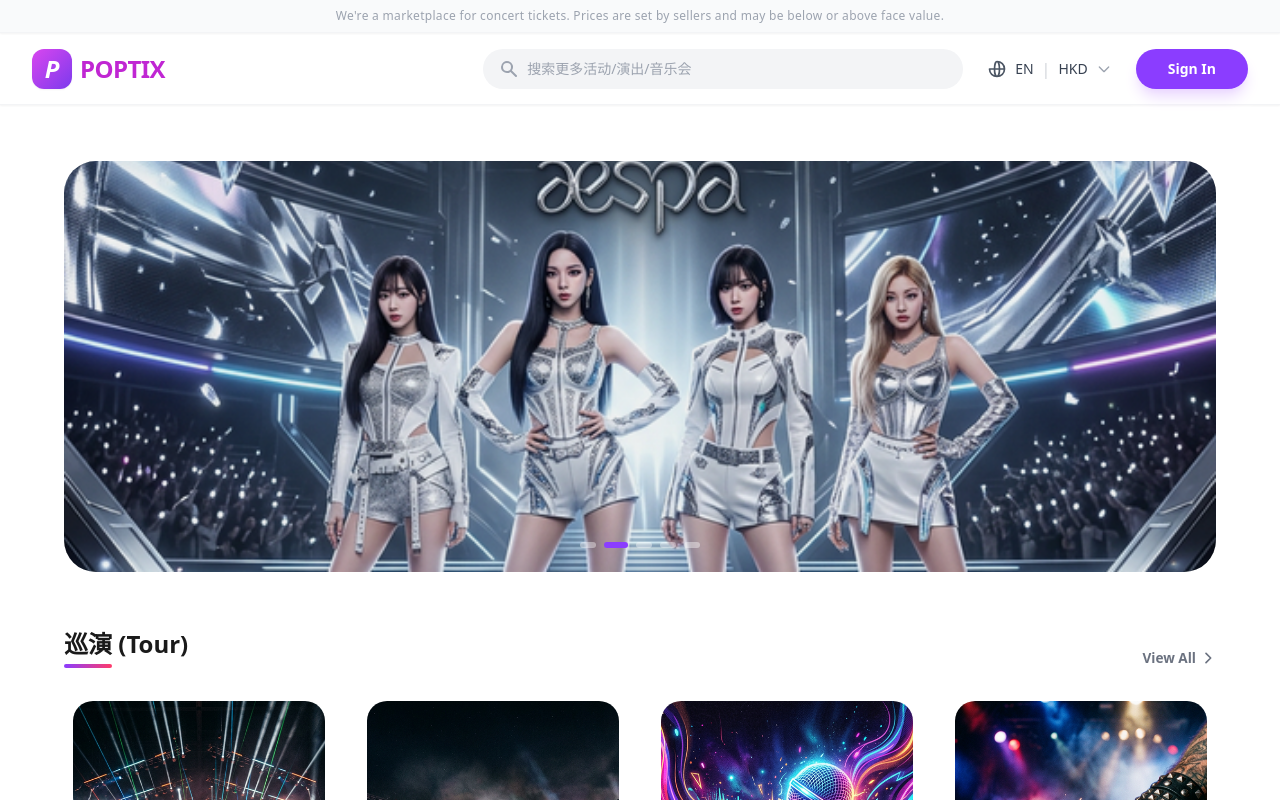
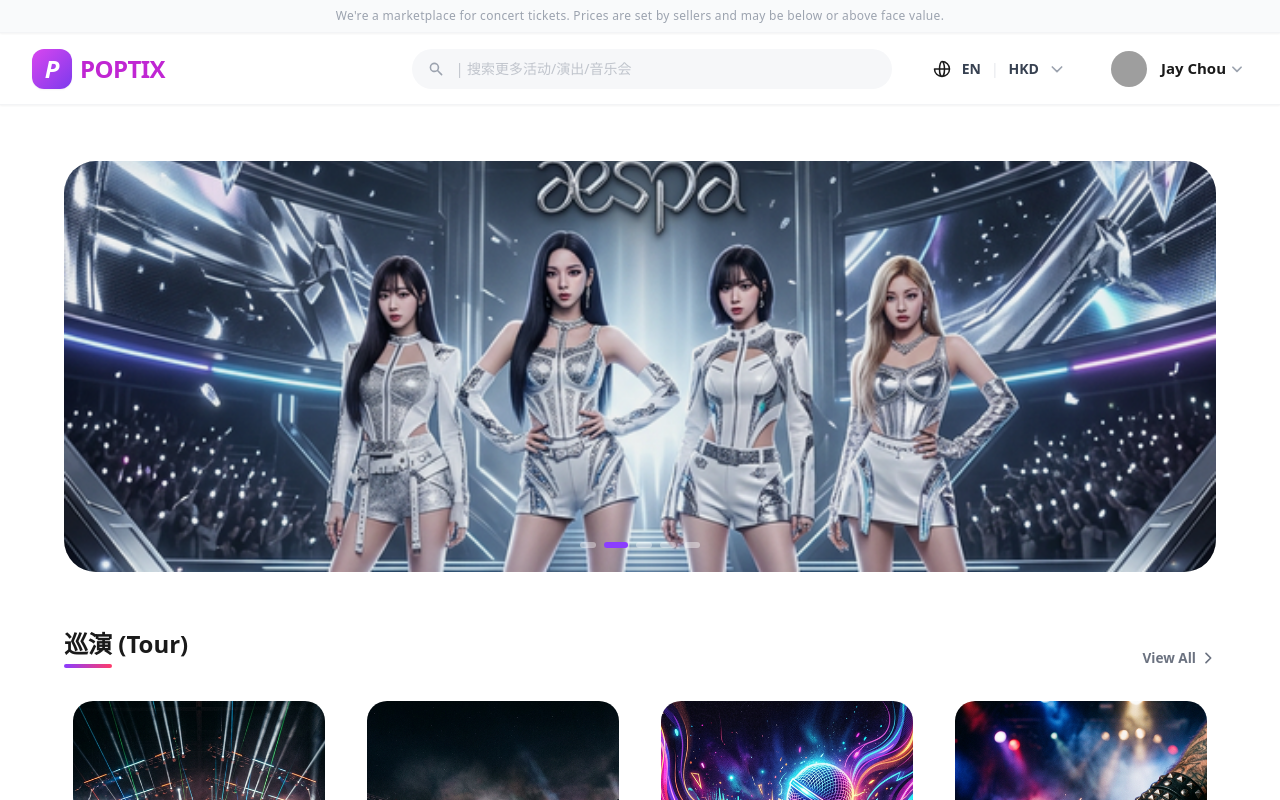
Before and after one commit to deming-x/poptix, a Vue app: page / in a window 1280 px wide. Both pictures are taken after a click on the button "Sign In". Shown: the top 800 px of the page. Built offline with nearby package versions, Linux system fonts and the light colour scheme; grey boxes are pictures that could not be loaded.

Commit message:
feat: Implement dynamic user authentication UI in the Navbar, displaying user profile when logged in and a sign-in button otherwise, along with minor styling adjustments.

```diff
--- a/src/components/layout/Navbar.vue
+++ b/src/components/layout/Navbar.vue
@@ -2,6 +2,7 @@
 import { ref } from 'vue'
 
 const isMobileMenuOpen = ref(false)
+const isLoggedIn = ref(false)
 
 const navLinks = [
   { name: 'Home', path: '/' },
@@ -10,6 +11,10 @@
 
 const toggleMobileMenu = () => {
   isMobileMenuOpen.value = !isMobileMenuOpen.value
+}
+
+const handleLogin = () => {
+  isLoggedIn.value = true
 }
 </script>
 
@@ -37,39 +42,61 @@
         </div>
 
         <!-- Right Side Actions (Includes Search Bar) -->
-        <div class="flex items-center space-x-6 flex-1 justify-end">
+        <div class="flex items-center space-x-8 flex-1 justify-end">
           <!-- Search Bar (Desktop) -->
           <div class="hidden md:flex w-[480px]">
             <div class="relative w-full">
               <div class="absolute inset-y-0 left-0 pl-4 flex items-center pointer-events-none">
-                <svg class="h-5 w-5 text-gray-400" viewBox="0 0 20 20" fill="currentColor">
+                <svg class="h-4 w-4 text-gray-400" viewBox="0 0 20 20" fill="currentColor">
                   <path fill-rule="evenodd" d="M8 4a4 4 0 100 8 4 4 0 000-8zM2 8a6 6 0 1110.89 3.476l4.817 4.817a1 1 0 01-1.414 1.414l-4.816-4.816A6 6 0 012 8z" clip-rule="evenodd" />
                 </svg>
               </div>
               <input
                 type="text"
-                class="block w-full bg-[#f3f4f6] border-transparent rounded-full py-2.5 pl-11 pr-4 text-sm placeholder-gray-400 focus:outline-none focus:ring-2 focus:ring-[#8b3dff] focus:bg-white transition-all duration-200"
-                placeholder="搜索更多活动/演出/音乐会"
+                class="block w-full bg-[#f6f7f9] border-transparent rounded-full py-2.5 pl-11 pr-4 text-sm placeholder-gray-400/60 focus:outline-none focus:ring-2 focus:ring-[#8b3dff]/20 focus:bg-white transition-all duration-200"
+                placeholder="| 搜索更多活动/演出/音乐会"
               />
             </div>
           </div>
 
           <!-- Language/Currency Selector -->
-          <div class="hidden lg:flex items-center space-x-2 text-gray-700 cursor-pointer hover:text-gray-900 font-medium whitespace-nowrap">
-            <svg class="h-5 w-5 text-gray-600" fill="none" viewBox="0 0 24 24" stroke="currentColor">
-              <path stroke-linecap="round" stroke-linejoin="round" stroke-width="2" d="M21 12a9 9 0 01-9 9m9-9a9 9 0 00-9-9m9 9H3m9 9a9 9 0 01-9-9m9 9c1.657 0 3-4.03 3-9s-1.343-9-3-9m0 18c-1.657 0-3-4.03-3-9s1.343-9 3-9m-9 9h18" />
+          <div class="hidden lg:flex items-center space-x-2.5 text-gray-700 cursor-pointer hover:text-gray-900 font-medium whitespace-nowrap px-2">
+            <svg class="h-5 w-5 text-[#1a1a1a]" fill="none" viewBox="0 0 24 24" stroke="currentColor">
+              <path stroke-linecap="round" stroke-linejoin="round" stroke-width="1.8" d="M21 12a9 9 0 01-9 9m9-9a9 9 0 00-9-9m9 9H3m9 9a9 9 0 01-9-9m9 9c1.657 0 3-4.03 3-9s-1.343-9-3-9m0 18c-1.657 0-3-4.03-3-9s1.343-9 3-9m-9 9h18" />
             </svg>
-            <span class="text-sm">EN</span>
-            <span class="text-gray-300">|</span>
-            <span class="text-sm">HKD</span>
+            <span class="text-[14px] font-bold">EN</span>
+            <span class="text-gray-200 text-[14px]">|</span>
+            <span class="text-[14px] font-bold">HKD</span>
             <svg class="h-4 w-4 text-gray-400" fill="none" viewBox="0 0 24 24" stroke="currentColor">
-              <path stroke-linecap="round" stroke-linejoin="round" stroke-width="2" d="M19 9l-7 7-7-7" />
+              <path stroke-linecap="round" stroke-linejoin="round" stroke-width="2.5" d="M19 9l-7 7-7-7" />
             </svg>
           </div>
 
-          <!-- Sign In Button -->
+          <!-- Auth Actions -->
           <div class="hidden sm:block">
-            <button class="bg-[#8b3dff] hover:bg-[#7c3aed] text-white px-8 py-2.5 rounded-full text-sm font-semibold shadow-lg shadow-purple-200 transition-all duration-200 active:scale-95 whitespace-nowrap">
+            <!-- Logged In State -->
+            <div v-if="isLoggedIn" class="flex items-center space-x-3 cursor-pointer group px-1">
+              <div class="w-10 h-10 rounded-full overflow-hidden border-2 border-transparent group-hover:border-[#8b3dff]/20 transition-all duration-200">
+                <img
+                  src="https://images.unsplash.com/photo-1500648767791-00dcc994a43e?q=80&w=100&auto=format&fit=crop"
+                  alt="Jay Chou"
+                  class="w-full h-full object-cover"
+                />
+              </div>
+              <div class="flex items-center space-x-1">
+                <span class="text-[15px] font-bold text-[#1a1a1a]">Jay Chou</span>
+                <svg class="h-3.5 w-3.5 text-gray-400 group-hover:text-gray-600 transition-colors" fill="none" viewBox="0 0 24 24" stroke="currentColor">
+                  <path stroke-linecap="round" stroke-linejoin="round" stroke-width="3" d="M19 9l-7 7-7-7" />
+                </svg>
+              </div>
+            </div>
+
+            <!-- Logged Out State -->
+            <button
+              v-else
+              @click="handleLogin"
+              class="bg-[#8b3dff] hover:bg-[#7c3aed] text-white px-8 py-2.5 rounded-full text-sm font-semibold shadow-lg shadow-purple-200 transition-all duration-200 active:scale-95 whitespace-nowrap"
+            >
               Sign In
             </button>
           </div>
@@ -118,7 +145,17 @@
           </router-link>
         </div>
         <div class="pt-4 border-t border-gray-100">
-          <button class="w-full bg-[#8b3dff] text-white px-4 py-3 rounded-full text-base font-semibold shadow-lg">
+          <div v-if="isLoggedIn" class="flex items-center space-x-3 px-3">
+             <div class="w-10 h-10 rounded-full overflow-hidden">
+                <img
+                  src="https://images.unsplash.com/photo-1500648767791-00dcc994a43e?q=80&w=100&auto=format&fit=crop"
+                  alt="Jay Chou"
+                  class="w-full h-full object-cover"
+                />
+              </div>
+              <span class="text-[15px] font-bold text-[#1a1a1a]">Jay Chou</span>
+          </div>
+          <button v-else @click="handleLogin" class="w-full bg-[#8b3dff] text-white px-4 py-3 rounded-full text-base font-semibold shadow-lg">
             Sign In
           </button>
         </div>
```
